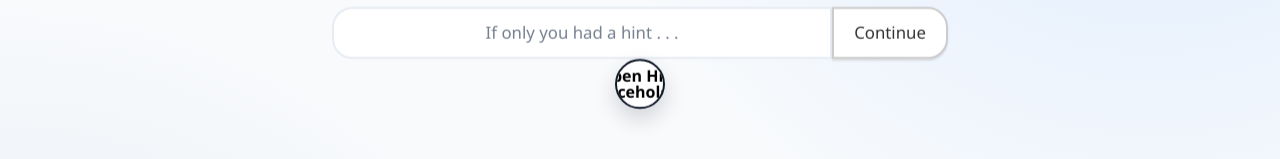
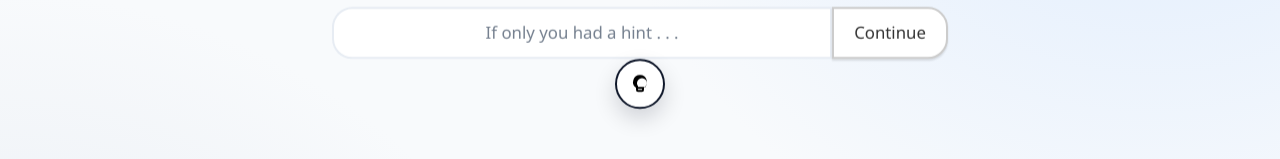
Before and after one commit to Mira-Studios/mira-puzzles, a Next.js app: page /dev-login in a window 1280 px wide. Shown: the part 204-363 px from the top of the page. Built offline with nearby package versions, Linux system fonts and the light colour scheme; no server answers.

Commit message:
hint button icon (ugly)

```diff
--- a/app/globals.css
+++ b/app/globals.css
@@ -92,6 +92,12 @@ button.hint-btn {
   cursor: pointer;
   box-shadow: 0 10px 22px rgb(2 6 23 / 0.16);
   font-weight: 600;
+}
+
+button.hint-btn svg {
+  width: 24px;
+  height: 24px;
+  fill: currentColor;
 }
 
 .pw-input {
--- a/app/puzzle.tsx
+++ b/app/puzzle.tsx
@@ -157,8 +157,17 @@ export function Hint({ children }: HintProps) {
     const [open, setOpen] = useState(false);
     return (
         <>
-            <button type="button" className="hint-btn" onClick={() => setOpen(!open)}>
-                Open Hint (Placeholder)
+            <button
+                type="button"
+                className="hint-btn"
+                aria-label={open ? "Close hint" : "Open hint"}
+                onClick={() => setOpen(!open)}
+            >
+                <svg viewBox="0 0 24 24" role="img" aria-hidden="true">
+                    <path
+                        d="M12 3a7 7 0 0 0-4 12.7V18a2 2 0 0 0 2 2h4a2 2 0 0 0 2-2v-2.3A7 7 0 0 0 12 3zm2 15h-4v-1h4v1zm0-3h-4v-1.2l-.4-.3a5 5 0 1 1 8.8 0l-.4.3V15z"
+                    />
+                </svg>
             </button>
             {open ? children : <></>}
         </>
```
